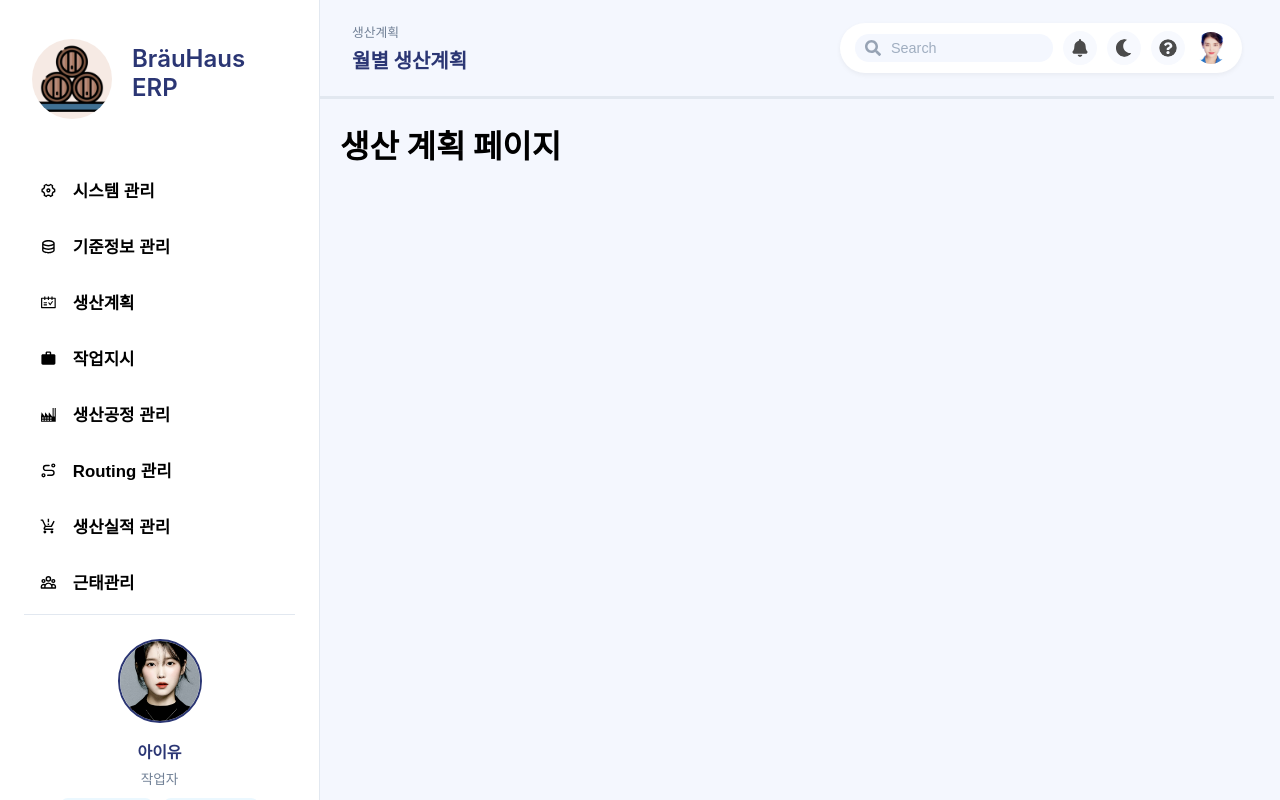
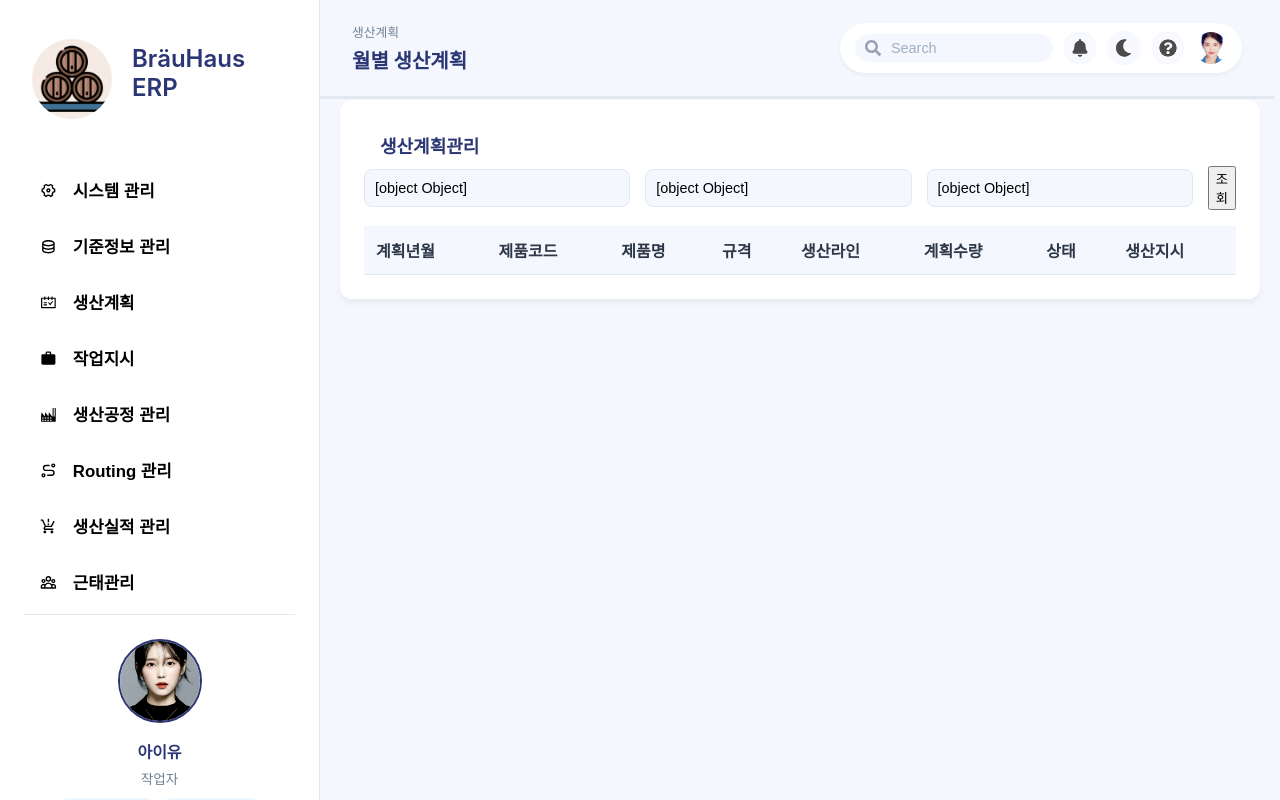
Before and after one commit to QualityCore/QualityCore-frontend, a React (Create React App) app: page /plan-overview in a window 1280 px wide. Built offline with nearby package versions, Linux system fonts and the light colour scheme.

Commit message:
25.02.12 [ 생산계획조회 api 호출 & UI 작업ing...]

```diff
--- a/src/App.js
+++ b/src/App.js
@@ -2,7 +2,7 @@ import { BrowserRouter as Router, Route, Routes } from "react-router-dom";
 import Sidebar from "./components/Sidebar";
 import Header from "./components/Header";
 import Home from "./pages/Home";
-import ProductionPlan from "./pages/ProductionPlan";
+import ProductionPlan from "./pages/productionPlan/ProductionPlan";
 import Attendance from "./pages/Attendance";
 import './App.css';
 
--- /dev/null
+++ b/src/apis/productionPlanApi/ProductionPlanApi.js
@@ -0,0 +1,13 @@
+// ⭐productionPlanApi.js (API 호출)⭐
+export const fetchProductionPlans = async (planYm, productName, status) => {
+    try {
+      const response = await fetch(
+        `http://localhost:8080/production-plans?planYm=${planYm}&productName=${productName}&status=${status}`
+      );
+      if (!response.ok) throw new Error("데이터 불러오기 실패!");
+      return await response.json();
+    } catch (error) {
+      console.error("API 오류:", error);
+      return [];
+    }
+  };
--- a/src/components/Sidebar.js
+++ b/src/components/Sidebar.js
@@ -66,7 +66,7 @@ const Sidebar = () => {
           </button>
           {openCategory === "생산계획" && (
             <ul className="submenu">
-              <li><Link to="/plan-overview">월별 생산계획</Link></li>
+              <li><Link to="/plan-overview">생산계획 관리</Link></li>
               <li><Link to="/plan-line">생산라인별 계획</Link></li>
               <li><Link to="/plan-material">자재 구매신청</Link></li>
             </ul>
--- a/src/pages/ProductionPlan.js
+++ /dev/null
@@ -1,8 +0,0 @@
-import React from "react";
-
-const ProductionPlan = () => {
-  return <h1>생산 계획 페이지</h1>;
-
-};
-
-export default ProductionPlan;
--- /dev/null
+++ b/src/pages/productionPlan/ProductionPlan.js
@@ -0,0 +1,93 @@
+import React, { useState, useEffect } from "react";
+import "../../styles/productionPlan/ProductionPlan.css";
+import { fetchProductionPlans } from "../../apis/productionPlanApi/ProductionPlanApi";
+
+
+
+const ProductionPlan = () => {
+  const [plans, setPlans] = useState([]);
+  const [searchParams, setSearchParams] = useState({
+    planYm: "",
+    productName: "",
+    status: "",
+  });
+
+  // ⭐검색 실행 시 API 호출!⭐
+  const handleSearch = async () => {
+    const data = await fetchProductionPlans(
+      searchParams.planYm,
+      searchParams.productName,
+      searchParams.status
+    );
+    setPlans(data);
+  };
+
+
+    return(
+      <div className="productionPlan-container">
+        <h1 className="page-title">생산계획관리</h1>
+
+        {/* ⭐검색입력필드!⭐ */}
+        <div className="search-bar">
+            <input type="text"
+                   placeholder="계획년월(YYYY-MM)"
+                   value={searchParams}
+                   onChange={(e) => setSearchParams({...searchParams,planYm:e.target.value})}
+                    />
+            <input type="text"
+                   placeholder="제품명"
+                   value={searchParams}
+                   onChange={(e) => setSearchParams({...searchParams,productName:e.target.value})}
+                   />
+            <input type="text"
+                   placeholder="상태 (계획/확정)"
+                   value={searchParams}
+                   onChange={(e) => setSearchParams({...searchParams,status:e.target.value})}
+                    />
+            <button onClick={handleSearch}>조회</button>
+        </div>
+
+        {/* ⭐테이블!⭐ */}
+        <div className="plan-table">
+          <table>
+            <thead>
+              <tr>
+                <th>계획년월</th>
+                <th>제품코드</th>
+                <th>제품명</th>
+                <th>규격</th>
+                <th>생산라인</th>
+                <th>계획수량</th>
+                <th>상태</th>
+                <th>생산지시</th>
+              </tr>
+            </thead>
+
+            <tbody>
+            {plans.map((plan) => (
+              <tr key={plan.planId}>
+                <td>{plan.planYm}</td>
+                <td>{plan.productCode}</td>
+                <td>{plan.productName}</td>
+                <td>{plan.sizeSpec}</td>
+                <td>{plan.productionLine}</td>
+                <td>{plan.planQty}</td>
+                <td>
+                  <span className={`status ${plan.status}`}>
+                    {plan.status === "계획" ? "🟡 계획" : "✅ 확정"}
+                  </span>
+                </td>
+                <td>
+                  <button className="action-btn">생산지시하기</button>
+                </td>
+              </tr>
+            ))}
+          </tbody>
+          </table>
+        </div>
+      </div>
+    )
+
+};
+
+export default ProductionPlan;
--- /dev/null
+++ b/src/styles/productionPlan/ProductionPlan.css
@@ -0,0 +1,96 @@
+.productionPlan-container {
+    background-color: white;
+    border-radius: 12px;
+    padding: 1.5rem;
+    box-shadow: 0 4px 6px rgba(0, 0, 0, 0.05);
+  }
+
+  .search-bar {
+    display: flex;
+    align-items: center;
+    gap: 15px;
+    margin-bottom: 1rem;
+  }
+
+  .search-bar .date-filter,
+  .search-bar .product-filter,
+  .search-bar .status-filter {
+    flex: 1;
+    position: relative;
+  }
+
+  .search-bar input {
+    width: 100%;
+    background-color: #F4F7FE;
+    border: 1px solid #E2E8F0;
+    border-radius: 8px;
+    padding: 10px;
+    font-size: 0.9rem;
+  }
+
+  .search-bar .search-btn {
+    background-color: #2B6CB0;
+    color: white;
+    border: none;
+    border-radius: 8px;
+    padding: 10px 20px;
+    cursor: pointer;
+    transition: all 0.3s ease;
+  }
+
+  .search-bar .search-btn:hover {
+    background-color: #2C5282;
+  }
+
+  .create-plan-btn {
+    background-color: #48BB78;
+    color: white;
+    border: none;
+    border-radius: 8px;
+    padding: 10px 20px;
+    cursor: pointer;
+    transition: all 0.3s ease;
+  }
+
+  .create-plan-btn:hover {
+    background-color: #38A169;
+  }
+
+  .plan-table table {
+    width: 100%;
+    border-collapse: separate;
+    border-spacing: 0;
+  }
+
+  .plan-table th {
+    background-color: #F4F7FE;
+    color: #2D3748;
+    padding: 12px;
+    text-align: left;
+    border-bottom: 1px solid #E2E8F0;
+    font-weight: 600;
+  }
+
+  .plan-table td {
+    padding: 12px;
+    border-bottom: 1px solid #E2E8F0;
+    font-size: 0.9rem;
+  }
+
+  .status {
+    display: inline-flex;
+    align-items: center;
+    padding: 5px 10px;
+    border-radius: 20px;
+    font-size: 0.8rem;
+  }
+
+  .status.계획 {
+    background-color: #FEB240;
+    color: white;
+  }
+
+  .status.확정 {
+    background-color: #48BB78;
+    color: white;
+  }
```
Also changed, not shown: src/apis/productionPlanApi.js (deleted), src/styles/Sidebar.css (line endings or trailing spaces).
